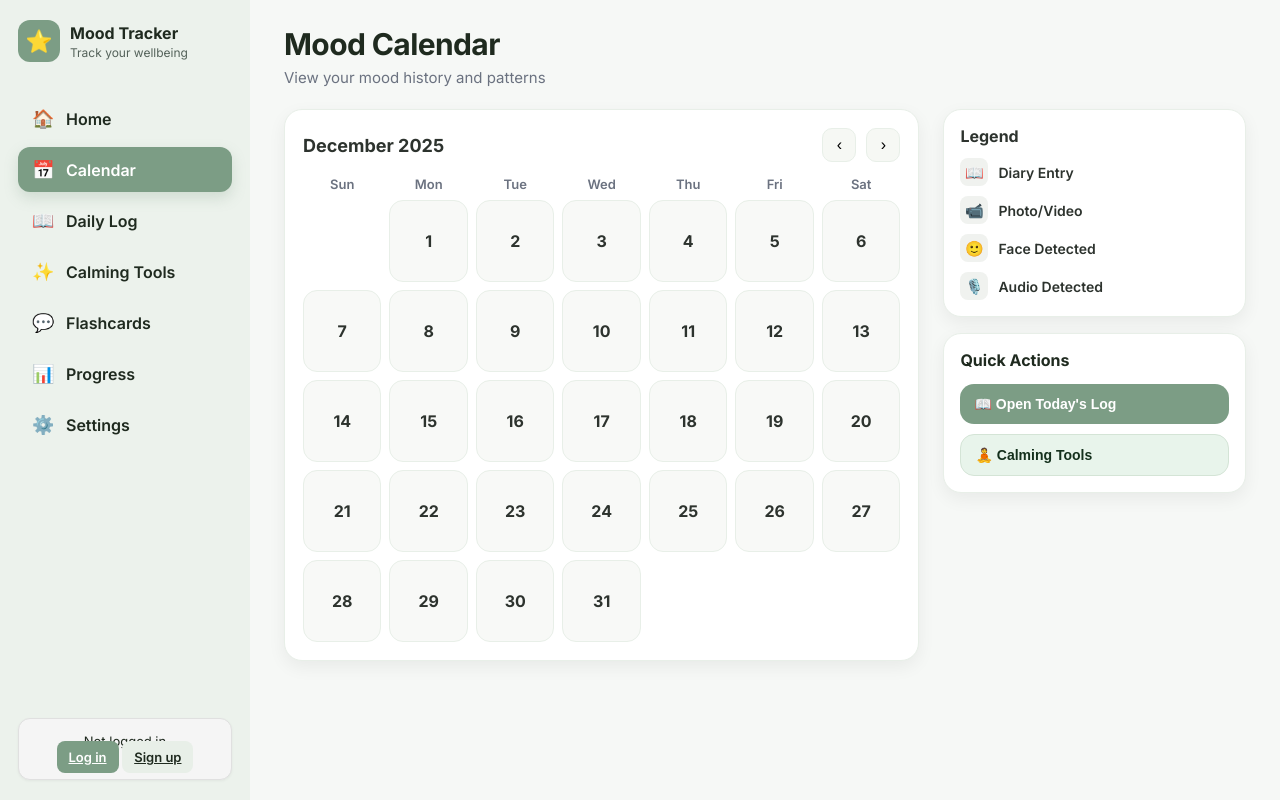
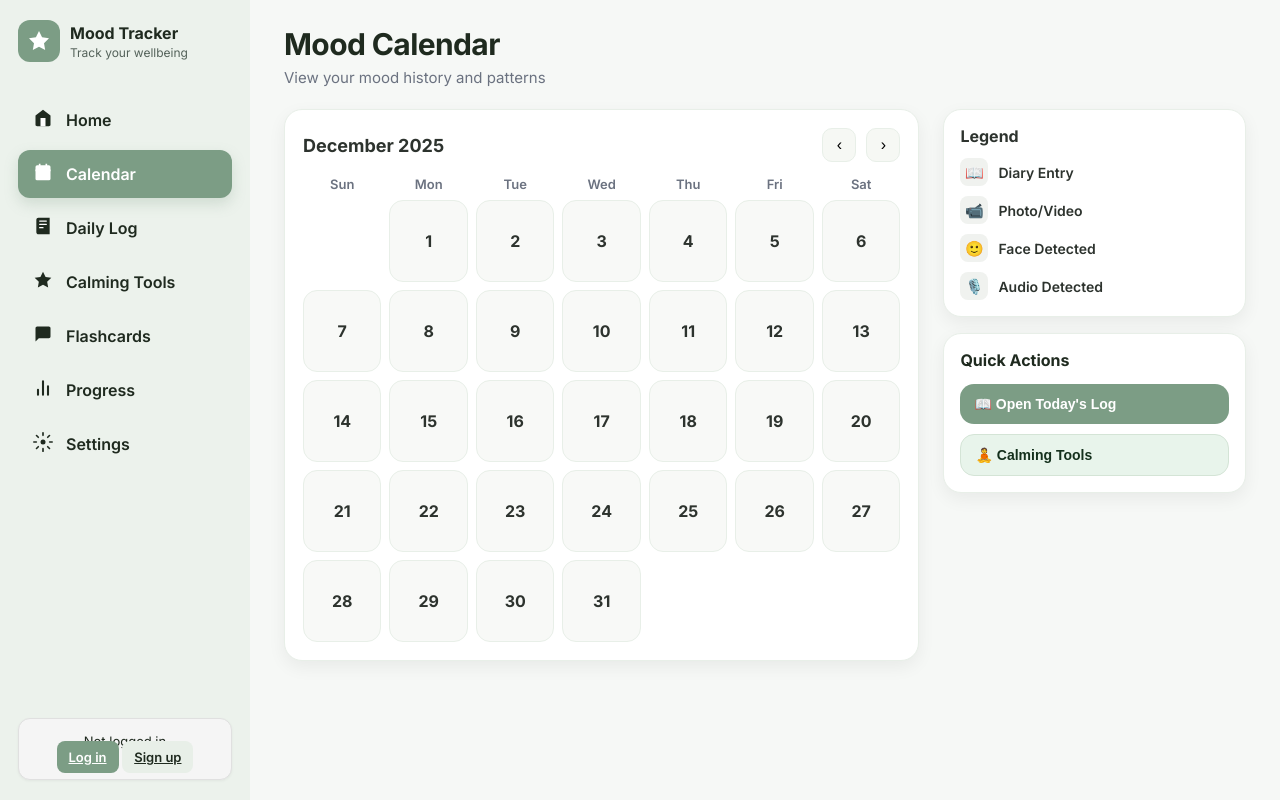
Before and after one commit to flores-naomi/Mood-Diary-Recent, a PHP site: page /calendar.php in a window 1280 px wide. Run offline with PHP 8.4, Linux system fonts and the light colour scheme; the visitor is signed in with stand-in values (Sample User, id 1); data that the repository does not hold is empty.

Commit message:
change icon design

```diff
--- a/calendar.php
+++ b/calendar.php
@@ -27,6 +27,20 @@ if (!isset($_SESSION['user_id'])) {
       --low:#e8f1fd;
       --badge:#e8efe5;
     }
+
+    /* Custom Icons */
+    .icon-svg {
+      width: 20px;
+      height: 20px;
+      fill: currentColor;
+      flex-shrink: 0;
+    }
+    .brand-icon-svg {
+      width: 24px;
+      height: 24px;
+      fill: white;
+    }
+
 
     *{box-sizing:border-box;margin:0;padding:0;}
     body{font-family:Inter,system-ui,-apple-system,Segoe UI,sans-serif;background:var(--bg);color:#1f2a1f;display:flex;min-height:100vh;}
@@ -129,20 +143,70 @@ if (!isset($_SESSION['user_id'])) {
 <body>
   <aside class="sidebar">
     <div class="brand">
-      <div class="brand-icon">⭐</div>
+      <div class="brand-icon">
+         <svg class="brand-icon-svg" viewBox="0 0 24 24" fill="none" xmlns="http://www.w3.org/2000/svg">
+          <path d="M12 2L15.09 8.26L22 9.27L17 14.14L18.18 21.02L12 17.77L5.82 21.02L7 14.14L2 9.27L8.91 8.26L12 2Z" fill="white"/>
+        </svg>
+      </div>
       <div class="brand-text">
         <div class="brand-title">Mood Tracker</div>
         <div class="brand-sub">Track your wellbeing</div>
       </div>
     </div>
     <nav class="nav">
-      <a class="nav-item" href="home.php"><span class="nav-icon">🏠</span>Home</a>
-      <a class="nav-item active" href="calendar.php"><span class="nav-icon">📅</span>Calendar</a>
-      <a class="nav-item" href="daily-log.php"><span class="nav-icon">📖</span>Daily Log</a>
-      <a class="nav-item" href="calming-tools.php"><span class="nav-icon">✨</span>Calming Tools</a>
-      <a class="nav-item" href="flashcard.php"><span class="nav-icon">💬</span>Flashcards</a>
-      <a class="nav-item" href="progress.php"><span class="nav-icon">📊</span>Progress</a>
-      <a class="nav-item" href="settings.php"><span class="nav-icon">⚙️</span>Settings</a>
+      <a class="nav-item" href="home.php">
+        <span class="nav-icon">
+          <svg class="icon-svg" viewBox="0 0 24 24" fill="none" xmlns="http://www.w3.org/2000/svg">
+            <path d="M3 9L12 2L21 9V20C21 20.5304 20.7893 21.0391 20.4142 21.4142C20.0391 21.7893 19.5304 22 19 22H5C4.46957 22 3.96086 21.7893 3.58579 21.4142C3.21071 21.0391 3 20.5304 3 20V9Z" fill="currentColor"/>
+            <path d="M9 22V12H15V22" fill="white"/>
+          </svg>
+        </span>Home
+      </a>
+      <a class="nav-item active" href="calendar.php">
+        <span class="nav-icon">
+          <svg class="icon-svg" viewBox="0 0 24 24" fill="none" xmlns="http://www.w3.org/2000/svg">
+            <rect x="3" y="4" width="18" height="18" rx="2" fill="currentColor"/>
+            <path d="M16 2V6M8 2V6M3 10H21" stroke="white" stroke-width="2"/>
+          </svg>
+        </span>Calendar
+      </a>
+      <a class="nav-item" href="daily-log.php">
+        <span class="nav-icon">
+          <svg class="icon-svg" viewBox="0 0 24 24" fill="none" xmlns="http://www.w3.org/2000/svg">
+            <path d="M4 19.5C4 20.163 4.26339 20.7989 4.73223 21.2678C5.20107 21.7366 5.83696 22 6.5 22H20V2H6.5C5.83696 2 5.20107 2.26339 4.73223 2.73223C4.26339 3.20107 4 3.83696 4 4.5V19.5Z" fill="currentColor"/>
+            <path d="M8 6H16M8 10H16M8 14H12" stroke="white" stroke-width="1.5" stroke-linecap="round"/>
+          </svg>
+        </span>Daily Log
+      </a>
+      <a class="nav-item" href="calming-tools.php">
+        <span class="nav-icon">
+          <svg class="icon-svg" viewBox="0 0 24 24" fill="none" xmlns="http://www.w3.org/2000/svg">
+            <path d="M12 2L15.09 8.26L22 9.27L17 14.14L18.18 21.02L12 17.77L5.82 21.02L7 14.14L2 9.27L8.91 8.26L12 2Z" fill="currentColor"/>
+          </svg>
+        </span>Calming Tools
+      </a>
+      <a class="nav-item" href="flashcard.php">
+        <span class="nav-icon">
+          <svg class="icon-svg" viewBox="0 0 24 24" fill="none" xmlns="http://www.w3.org/2000/svg">
+            <path d="M21 15C21 15.5304 20.7893 16.0391 20.4142 16.4142C20.0391 16.7893 19.5304 17 19 17H7L3 21V5C3 4.46957 3.21071 3.96086 3.58579 3.58579C3.96086 3.21071 4.46957 3 5 3H19C19.5304 3 20.0391 3.21071 20.4142 3.58579C20.7893 3.96086 21 4.46957 21 5V15Z" fill="currentColor"/>
+          </svg>
+        </span>Flashcards
+      </a>
+      <a class="nav-item" href="progress.php">
+        <span class="nav-icon">
+          <svg class="icon-svg" viewBox="0 0 24 24" fill="none" xmlns="http://www.w3.org/2000/svg">
+            <path d="M18 20V10M12 20V4M6 20V14" stroke="currentColor" stroke-width="2.5" stroke-linecap="round"/>
+          </svg>
+        </span>Progress
+      </a>
+      <a class="nav-item" href="settings.php">
+        <span class="nav-icon">
+          <svg class="icon-svg" viewBox="0 0 24 24" fill="none" xmlns="http://www.w3.org/2000/svg">
+            <circle cx="12" cy="12" r="3" fill="currentColor"/>
+            <path d="M12 1V4M12 20V23M4.22 4.22L6.34 6.34M17.66 17.66L19.78 19.78M1 12H4M20 12H23M4.22 19.78L6.34 17.66M17.66 6.34L19.78 4.22" stroke="currentColor" stroke-width="2" stroke-linecap="round"/>
+          </svg>
+        </span>Settings
+      </a>
     </nav>
     <div class="welcome" id="authSection">
       <div id="userInfo" style="display:none;flex-direction:column;gap:10px">
```
